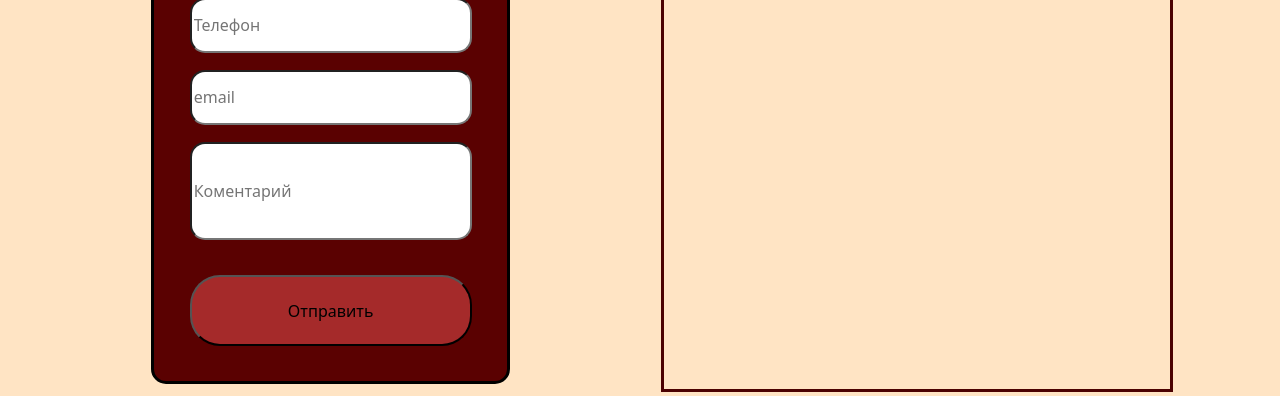
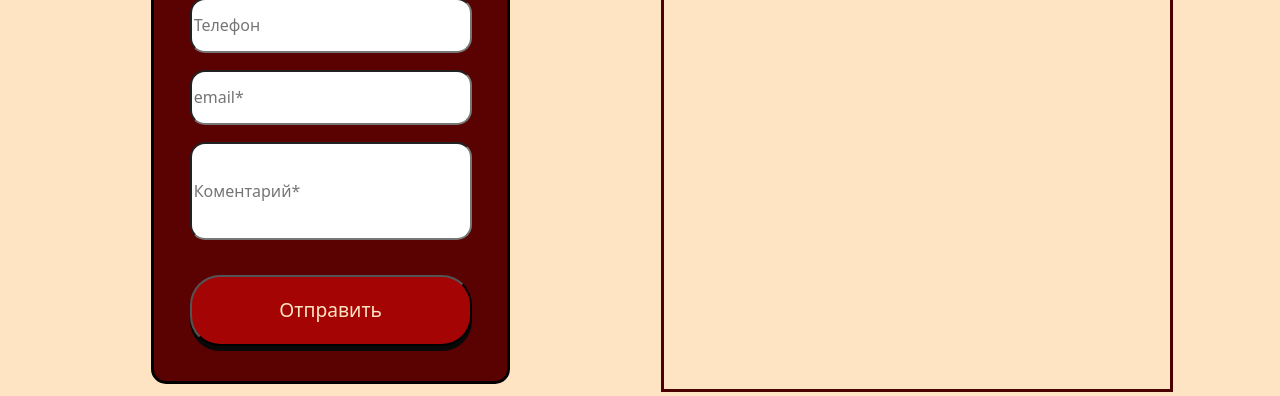
Before and after one commit to Lemon-Space/git_sisters, a React (Create React App) app in the folder nodereactroot/frontend/: page /componentscontact in a window 1280 px wide. Shown: the part 352-748 px from the top of the page. Built offline with nearby package versions, Linux system fonts and the light colour scheme.

Commit message:
finellyupdate

```diff
--- a/nodereactroot/frontend/src/Components/Map/Maps.css
+++ b/nodereactroot/frontend/src/Components/Map/Maps.css
@@ -57,11 +57,21 @@
 }
 .write_button{
     width: 80%;
+    font-size: larger;
+    color: bisque;
     margin-left: 10%;
     margin-top: 10%;
     height: 13%;
     border-radius: 30px;
-    background-color: brown;
+    background-color: rgb(165, 4, 4);
+    box-shadow:  0px 5px 0px #080808;
+    transition-duration: 1s;
+}
+.write_button:hover{
+    top: 4px;
+    background-color: bisque;
+    box-shadow: 0 5px 0px #3c354a;
+    color: rgb(6, 6, 6);
 }
 
 .write_gis{
--- a/nodereactroot/frontend/src/Components/Map/Maps.js
+++ b/nodereactroot/frontend/src/Components/Map/Maps.js
@@ -15,10 +15,10 @@ import { YMaps, Map, Placemark } from 'react-yandex-maps';
 
     }
     fnChange = event => {
-        this.setState({ firstname: event.target.value });
+        this.setState({ firstName: event.target.value });
       }
       lnChange = event => {
-        this.setState({lastname: event.target.value});
+        this.setState({lastName: event.target.value});
       }
       phChange = event => {
         this.setState({phone: event.target.value});
@@ -63,16 +63,16 @@ import { YMaps, Map, Placemark } from 'react-yandex-maps';
             <input placeholder='Имя' className='write_name' type="text" firstName="firstName" onChange={this.fnChange} />
 
 
-            <input placeholder='Фамилия' className='write_name'type="text" lastName="lastname" onChange={this.lnChange} />
+            <input placeholder='Фамилия' className='write_name'type="text" lastName="lastName" onChange={this.lnChange} />
 
 
             <input placeholder='Телефон' className='write_number'type="text" phone='phone' onChange={this.phChange} />
 
 
-            <input placeholder='email' className='write_mail'type="text" lastName="email" onChange={this.emChange} />
+            <input placeholder='email*' className='write_mail'type="text" lastName="email" onChange={this.emChange} />
 
 
-            <input placeholder='Коментарий' className='write_massage'type="text" description="description" onChange={this.desChange} />
+            <input placeholder='Коментарий*' className='write_massage'type="text" description="description" onChange={this.desChange} />
 
           <button className='write_button' type="submit">Отправить</button>
         </form>
```
